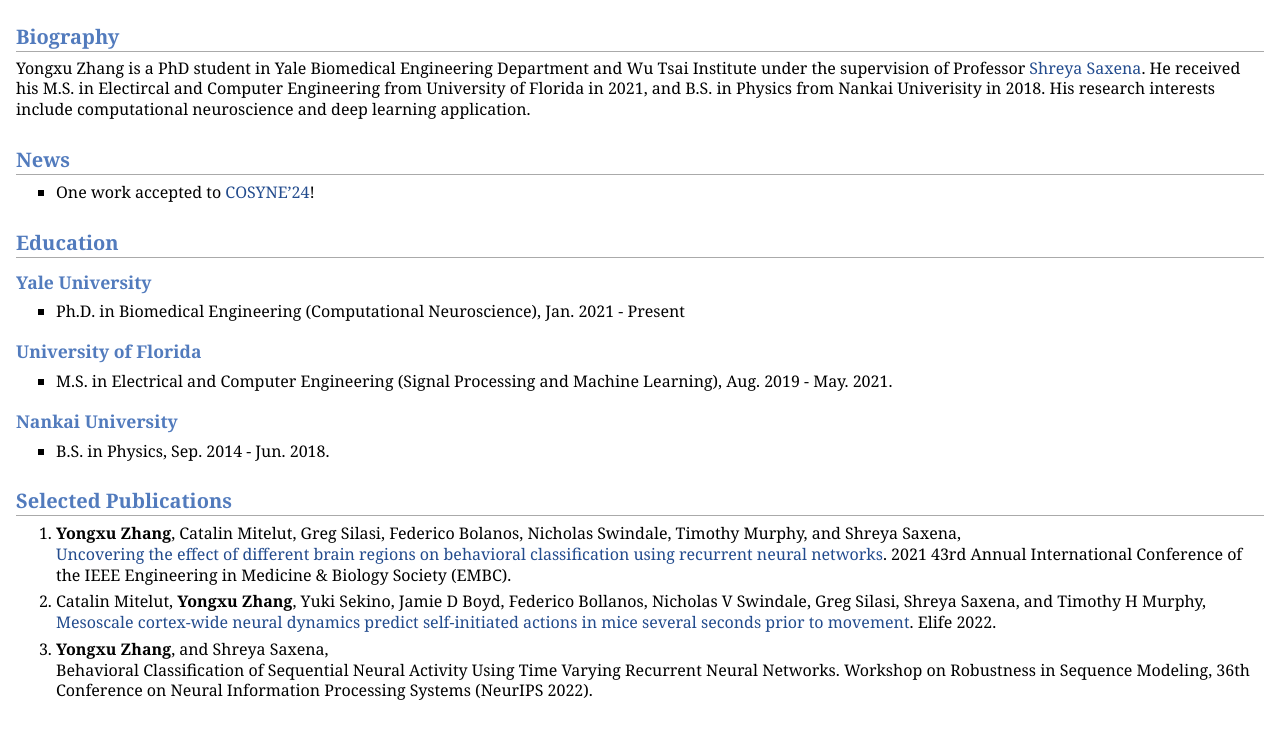
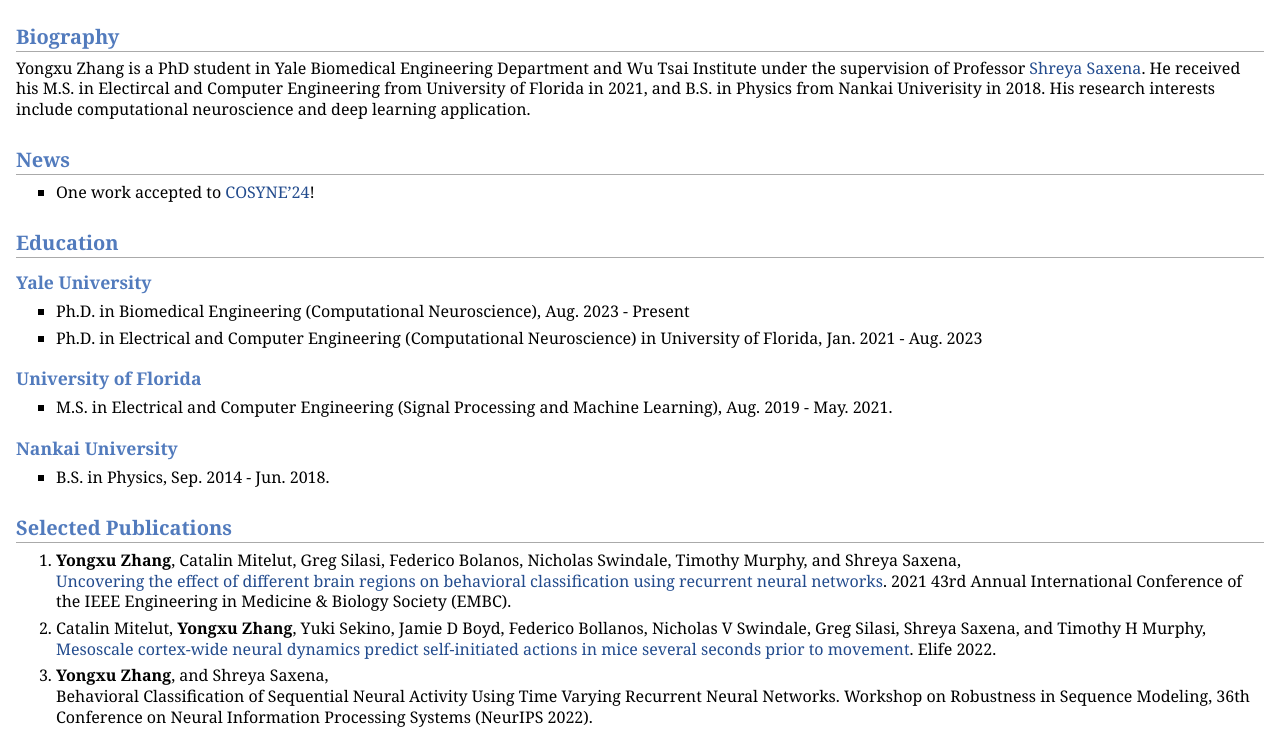
Before and after one commit to yxzhang01/yxzhang01.github.io, a plain HTML site: page index.html in a window 1280 px wide. Shown: the part 259-990 px from the top of the page. Drawn offline with Linux system fonts and the light colour scheme.

Commit message:
Update index.html

```diff
--- a/index.html
+++ b/index.html
@@ -48,7 +48,9 @@ His research interests include computational neuroscience and deep learning appl
 <h2>Education</h2>
 <h3>Yale University</h3>
 <ul>
-<li><p>Ph.D. in Biomedical Engineering (Computational Neuroscience), Jan. 2021 - Present</p>
+<li><p>Ph.D. in Biomedical Engineering (Computational Neuroscience), Aug. 2023 - Present</p>
+</li>
+<li><p>Ph.D. in Electrical and Computer Engineering (Computational Neuroscience) in University of Florida, Jan. 2021 - Aug. 2023</p>
 </li>
 </ul>
 <h3>University of Florida</h3>
```
